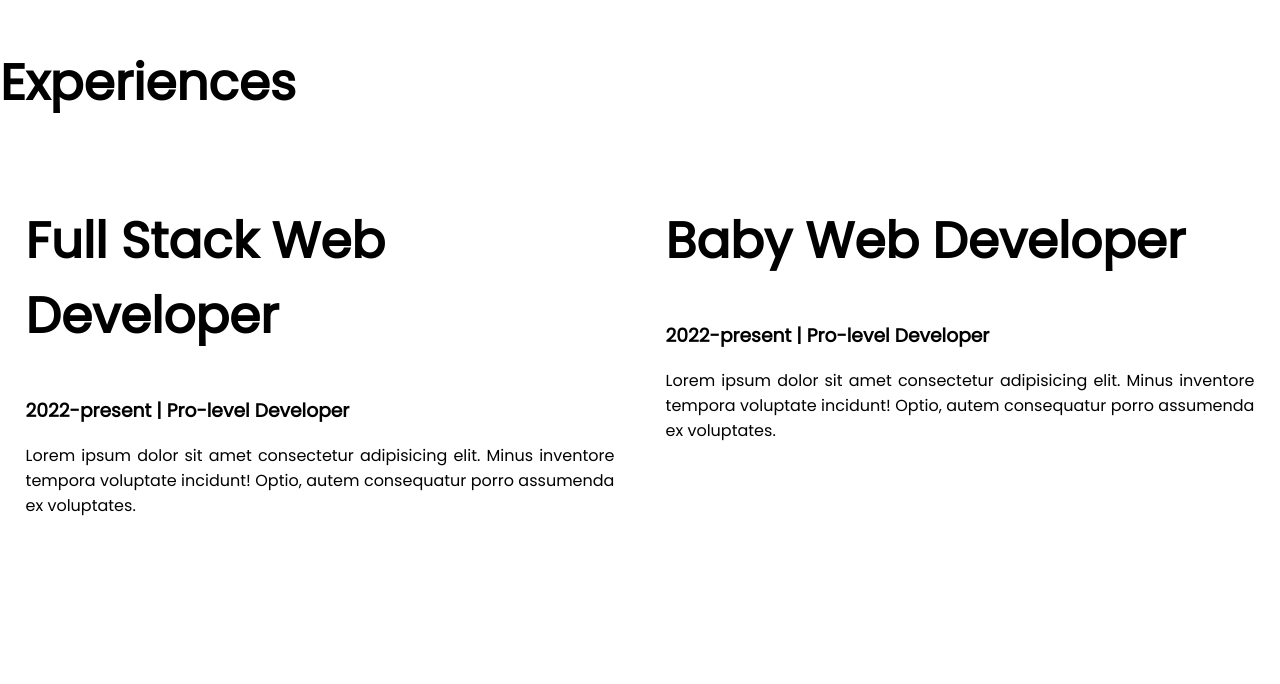
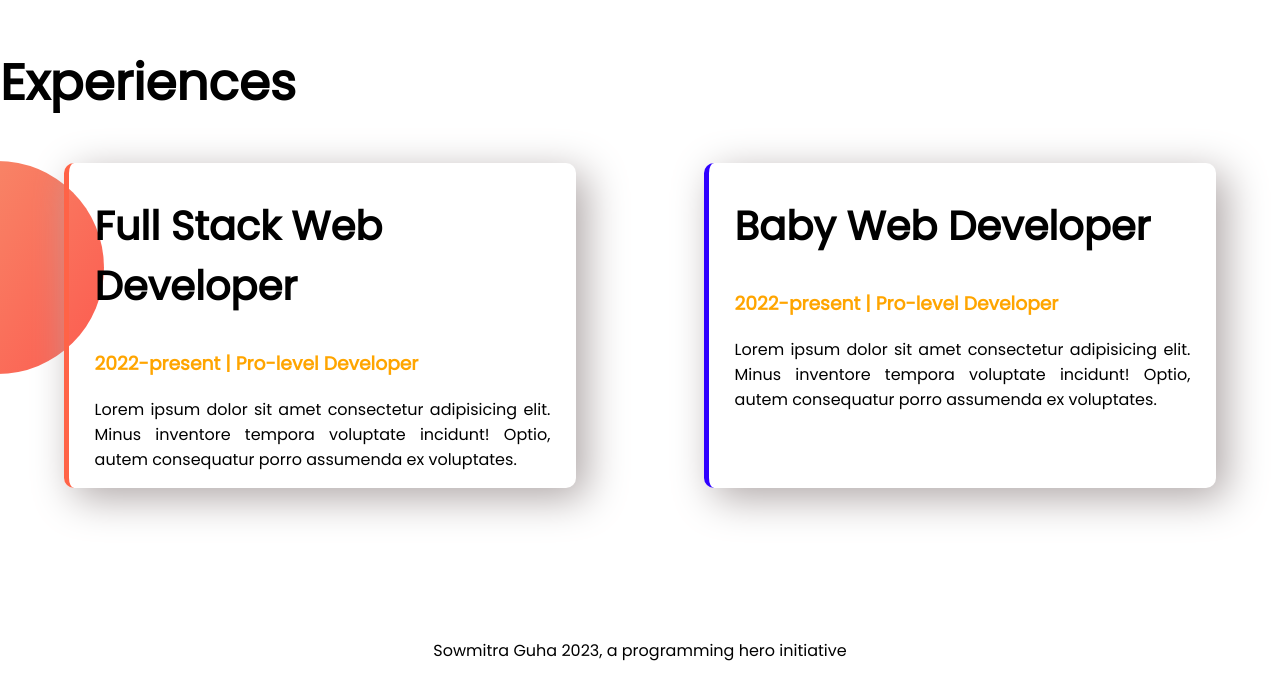
Before and after one commit to sowmitraguho/developer-portfolio, a plain HTML site: page index.html in a window 1280 px wide. Shown: the part 1188-1872 px from the top of the page. Drawn offline with Linux system fonts and the light colour scheme.

Commit message:
border and footer added

```diff
--- a/index.html
+++ b/index.html
@@ -42,14 +42,14 @@
     <section class="experience">
         <h1>Experiences</h1>
         <div class="flexible-container">
-            <div class="half-width">
-                <h1>Full Stack Web Developer</h1>
-                <h3>2022-present | Pro-level Developer</h3>
+            <div class="half-width card" id="card-1">
+                <h2>Full Stack Web Developer</h2>
+                <h3 class="orange-color">2022-present | Pro-level Developer</h3>
                 <p>Lorem ipsum dolor sit amet consectetur adipisicing elit. Minus inventore tempora voluptate incidunt! Optio, autem consequatur porro assumenda ex voluptates.</p>
             </div>
-            <div class="half-width">
-                <h1>Baby Web Developer</h1>
-                <h3>2022-present | Pro-level Developer</h3>
+            <div class="half-width card" id="card-2">
+                <h2>Baby Web Developer</h2>
+                <h3 class="orange-color">2022-present | Pro-level Developer</h3>
                 <p>Lorem ipsum dolor sit amet consectetur adipisicing elit. Minus inventore tempora voluptate incidunt! Optio, autem consequatur porro assumenda ex voluptates.</p>
 
             </div>
@@ -60,4 +60,8 @@
 
 </body>
 
+<footer>
+    <p class="text-center"> Sowmitra Guha 2023, a programming hero initiative </p>
+</footer>
+
 </html>
--- a/style.css
+++ b/style.css
@@ -4,6 +4,9 @@
 }
 h1{
     font-size: 50px;
+}
+h2{
+    font-size: 40px;
 }
 .orange-color{
     color: orange;
@@ -40,3 +43,22 @@
     background-repeat: no-repeat;
     background-position: right;
 }
+.experience{
+    background-image: url("images/exp-bg.png");
+    background-repeat: no-repeat;
+    background-position: left;
+}
+.card {
+    margin: 0 5%;
+    box-shadow: 10px 10px 40px rgb(175, 167, 167);
+    border-radius: 10px;
+}
+#card-1{
+    border-left: 5px solid tomato;
+}
+#card-2{
+    border-left: 5px solid rgb(47, 0, 255);
+}
+.text-center{
+    text-align: center;
+}
```
